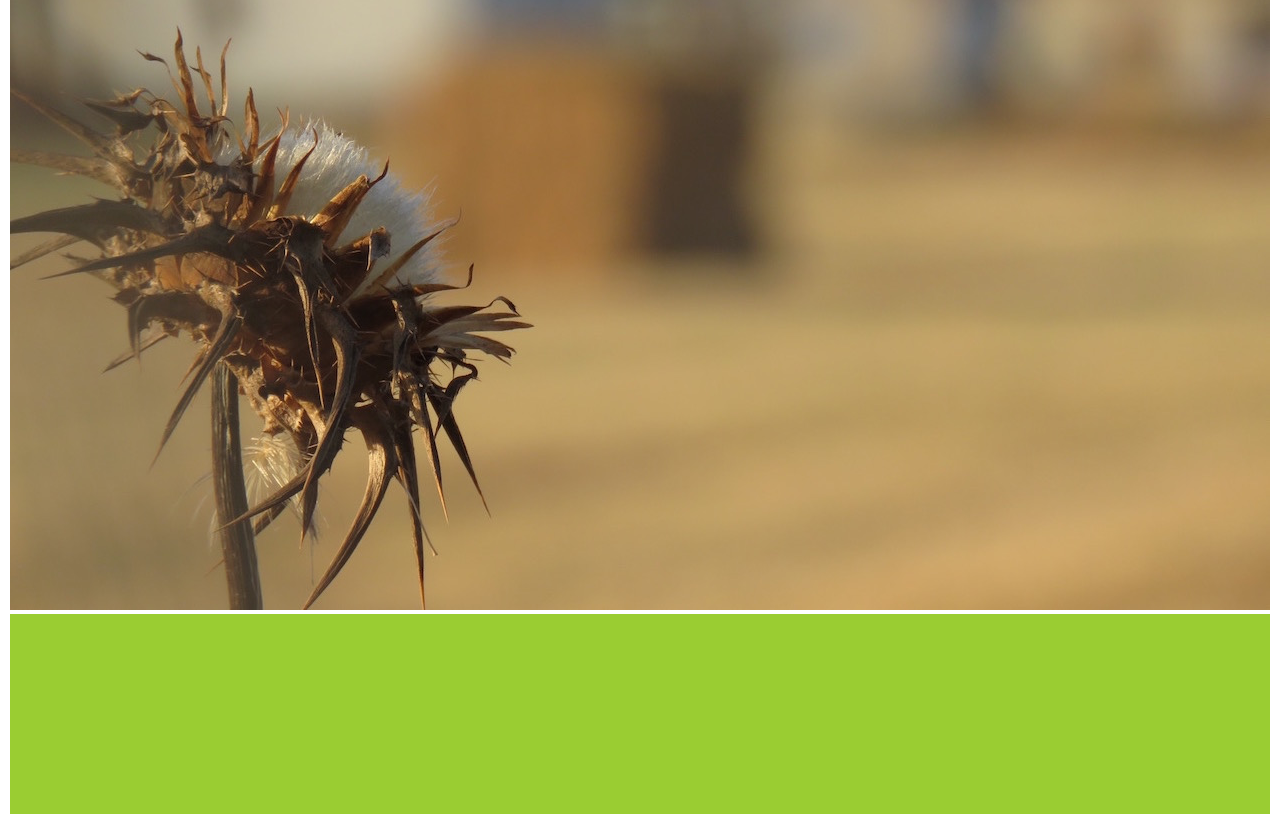
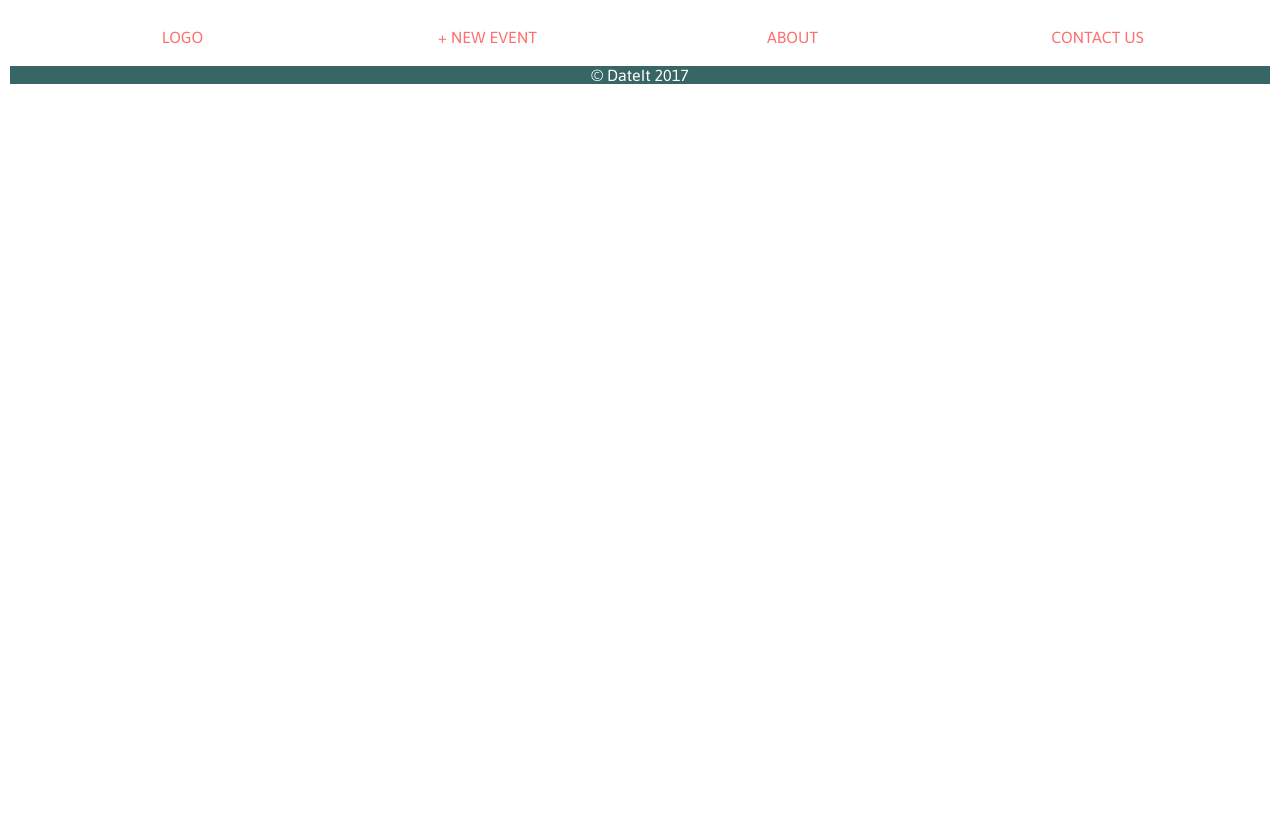
Before and after one commit to Hilaker/DateIt, a React (Create React App) app: page / in a window 1280 px wide. After the commit the page ends 800 px from the top, so only its background shows below. Built offline with nearby package versions, Linux system fonts and the light colour scheme; a web font is replaced by a local one; what react-router-redux would draw is missing.

Commit message:
Splitting Home and event pages

```diff
--- a/src/components/Footer.js
+++ b/src/components/Footer.js
@@ -5,7 +5,7 @@ import React from 'react';
 import '../styles/Footer.css'
 
 const Footer = () => (
-    <footer className='bottom-menu'>&copy; Parentspot</footer>
+    <footer className='bottom-menu'>&copy; DateIt 2017</footer>
 );
 
 export default Footer;
--- a/src/components/Header.js
+++ b/src/components/Header.js
@@ -7,7 +7,7 @@ import '../styles/Header.css'
 const Header = ()=> (
     <div className='top-menu' >
         <div className='header-item logo'>Logo</div>
-        <div className='header-item search-menu'>search</div>
+        <div className='header-item new-menu'>+ New Event</div>
         <div className='header-item about-menu'>about</div>
         <div className='header-item contact-us-menu'>contact us</div>
     </div>
--- /dev/null
+++ b/src/components/Home.js
@@ -0,0 +1,14 @@
+/**
+ * Created by hilakerer1 on 14/06/2017.
+ */
+import React from 'react';
+import backgroundImage from '../assets/dry_flower.png';
+
+const Home = ()=> (
+    <div className='home-main-wrapper'>
+        <div className="home_container1"></div>
+        <div className="home_container2"></div>
+    </div>
+);
+
+export default Home;
--- a/src/index.js
+++ b/src/index.js
@@ -1,6 +1,6 @@
 import React from 'react';
 import ReactDOM from 'react-dom';
-import {BrowserRouter as Router, Route} from 'react-router-dom';
+import {BrowserRouter as Router, Route, Switch} from 'react-router-dom';
 import {createStore, applyMiddleware, compose} from 'redux';
 import {Provider} from 'react-redux';
 import { syncHistoryWithStore, routerReducer, routerMiddleware } from 'react-router-redux';
@@ -8,6 +8,7 @@ import thunkMiddleware from 'redux-thunk';
 //import {syncHistoryWithStore} from 'react-router-redux';
 import {URLs} from './common/constants.js';
 import HomeScreen from './components/HomeScreen.js';
+import Home from './components/Home.js';
 import About from './components/About.js';
 import Header from './components/Header.js';
 import Footer from './components/Footer.js';
@@ -23,16 +24,14 @@ ReactDOM.render(
     <Provider store={store}>
         <Router>
             <div className="container-page">
-
-                <Route exact path={URLs.HOME} component={HomeScreen} />
-                <Route path={URLs.ABOUT} component={About} />
-                <Route path="/dateit" component={DateIt} />
-                <Route path="/thankyou" component={ThankYou} />
-
+                <Header/>
+                <Switch>
+                    <Route path={URLs.ABOUT} component={About} />
+                    <Route path="/dateit/:event" component={DateIt} />
+                    <Route path="/dateit" component={Home} />
+                    <Route path="/thankyou" component={ThankYou} />
+                </Switch>
+                <Footer />
             </div>
         </Router>
     </Provider>,    document.getElementById('root'));
-registerServiceWorker();
-
-// <Header/>
-// <Footer />
--- a/src/styles/App.sass
+++ b/src/styles/App.sass
@@ -1,17 +1,19 @@
 body
     text-align: center
     color: black
+    font-family: 'Asap'
 
 .container-page
     max-width: 1260px
     margin: 0 auto
 
 .home_container1
-    img
-        position: relative
-        margin-top: -60px
-        width: 100%
-        z-index: -1
+    height: 200px
+    //img
+    //    position: relative
+    //    margin-top: -60px
+    //    width: 100%
+    //    z-index: -1
 
 .home_container2
     height: 200px
--- a/src/styles/Header.sass
+++ b/src/styles/Header.sass
@@ -1,29 +1,22 @@
 @import "Globals.sass"
 
 .top-menu
-    position: relative
-    display: grid
-    grid-template-columns: repeat(12, 1fr)
-    height: 60px
-    padding-right: 20px
-    padding-left: 20px
-    background-color: rgba($app-theme-color, 0.5)
+    display: flex
+    padding: 20px
+    background-color: white
     text-transform: uppercase
-    color: white
+    color: $dates-theme-color
 
     .header-item
-        position: relative
-        top: 50%
-        margin-top: -10px
+        flex: 1
+        cursor: pointer
+        &:hover
+            color: $dates-dark-color
 
 .logo
-    grid-column: 1/3
 
-.search-menu
-    grid-column: 3/6
+.new-menu
 
 .about-menu
-    grid-column: 11
 
 .contact-us-menu
-    grid-column: 12
```
